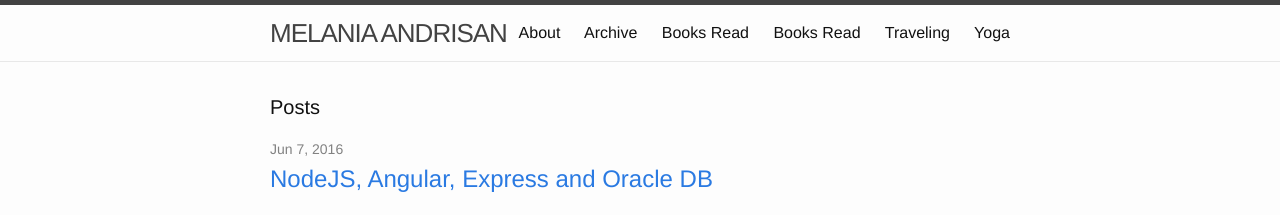
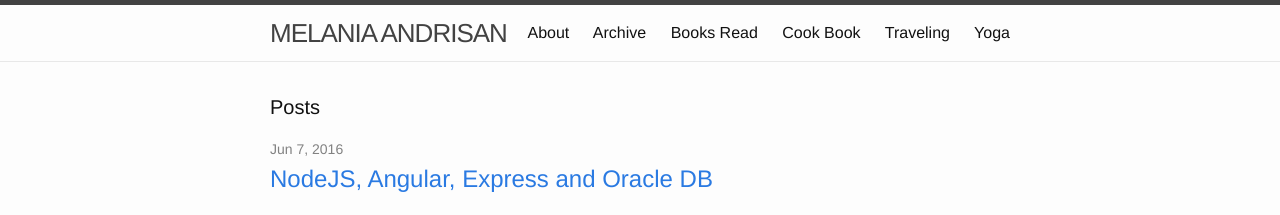
Before and after one commit to melaniaandrisan/melaniaandrisan.github.io, a Jekyll site: the page built from index.html, in a window 1280 px wide. Shown: the top 215 px of the page. Built offline with Jekyll 4.4.1, drawn with Linux system fonts in a browser that asks for light colours; comment, search, counter and statistics services are not loaded.

Commit message:
Update food_history.md

```diff
--- a/food_history.md
+++ b/food_history.md
@@ -1,6 +1,6 @@
 ---
 layout: page
-title: Books Read
+title: Cook Book
 permalink: /foodhistory/
 ---
 
```
